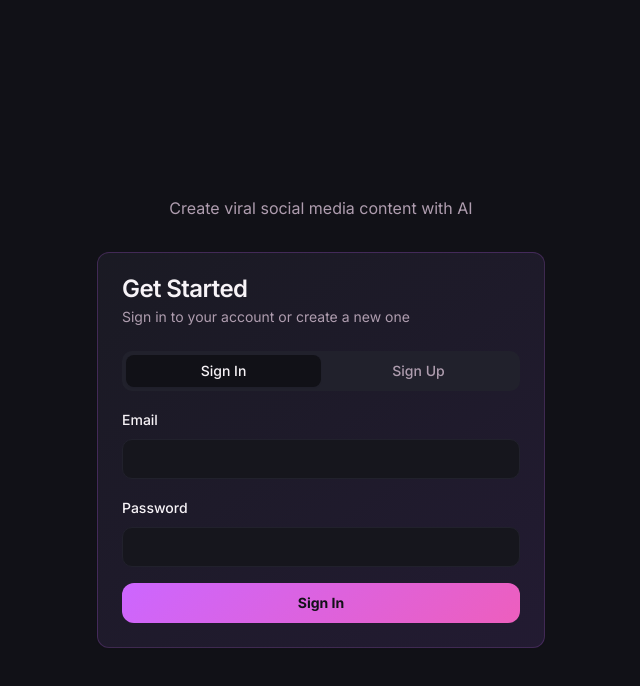
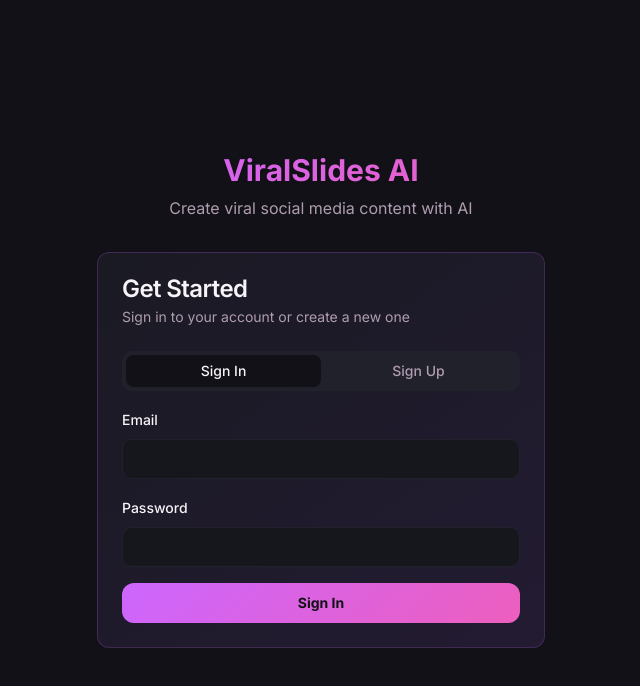
Before and after one commit to WZEfilter/viral-slides-ai, a React (Vite) app: page /auth in a window 1280 px wide. Shown: the top 686 px of the page, without its empty margins (319-959 px from the left). Built offline with nearby package versions, Linux system fonts and the light colour scheme; the HTML template or start-up script is replaced by a standard one.

Commit message:
Fix logo contrast on auth pages

```diff
--- a/src/pages/Auth.tsx
+++ b/src/pages/Auth.tsx
@@ -56,7 +56,7 @@ const Auth = () => {
     <div className="min-h-screen bg-gradient-cosmic flex items-center justify-center p-4">
       <div className="w-full max-w-md">
         <div className="text-center mb-8">
-          <h1 className="text-3xl font-bold bg-gradient-text bg-clip-text text-transparent">
+          <h1 className="text-3xl font-bold bg-gradient-hero bg-clip-text text-transparent drop-shadow-sm">
             ViralSlides AI
           </h1>
           <p className="text-muted-foreground mt-2">
```
